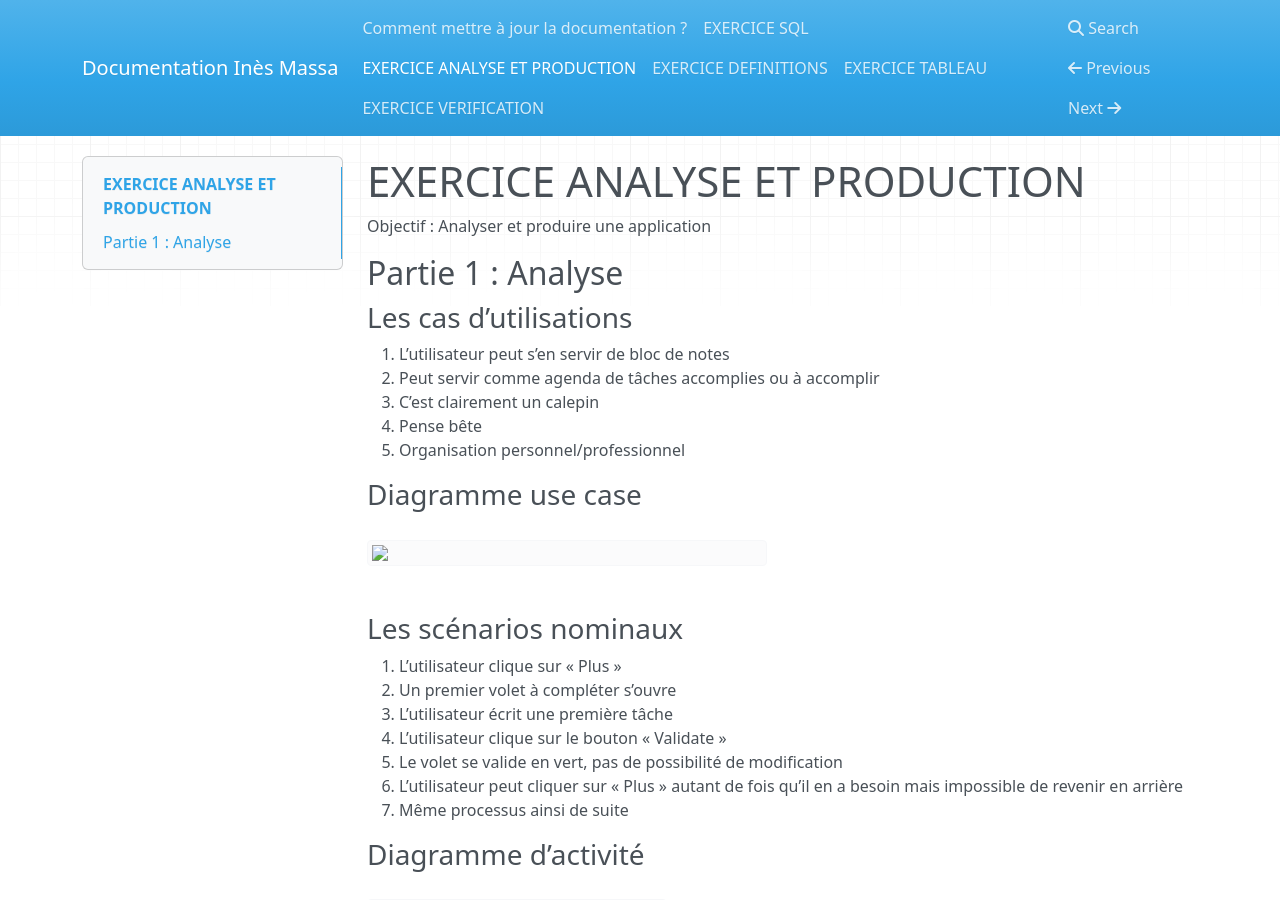
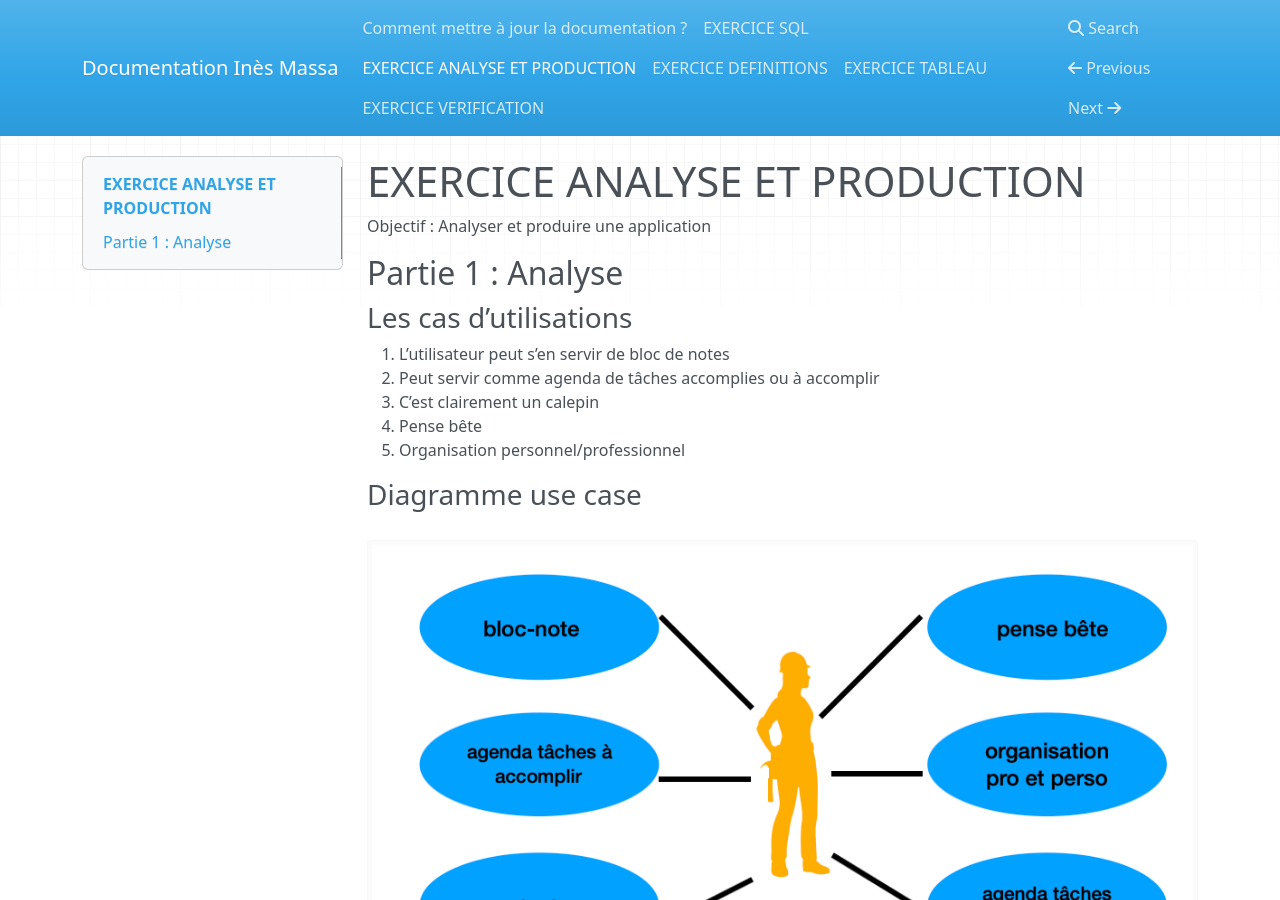
Before and after one commit to massaines-cpu/Prairie-In-s-Massa, an MkDocs documentation site: the page built from docs/analyse.md, in a window 1280 px wide and 900 px high. Built offline with MkDocs 1.6.1, drawn with Linux system fonts in a browser that asks for light colours; nearby versions of some CDN libraries.

Commit message:
« Propre »

```diff
--- a/docs/analyse.md
+++ b/docs/analyse.md
@@ -14,6 +14,7 @@
 
 ### Diagramme use case
 
+![Diagramme use case](images/bloc-notes.png)
 <img src="images/bloc-notes.png" width="400">
 
 ### Les scénarios nominaux
@@ -27,8 +28,8 @@
 
 ### Diagramme d’activité
 
+![Diagramme use case](images/activite.png)
 <img src="images/activite.png" width="300">
-
 
 ### LIEN DEPÔT
 [Lien vers exercice](https://github.com/massaines-cpu/Prairie-In-s-Massa/tree/initiale/AnalyseProduction)
```
